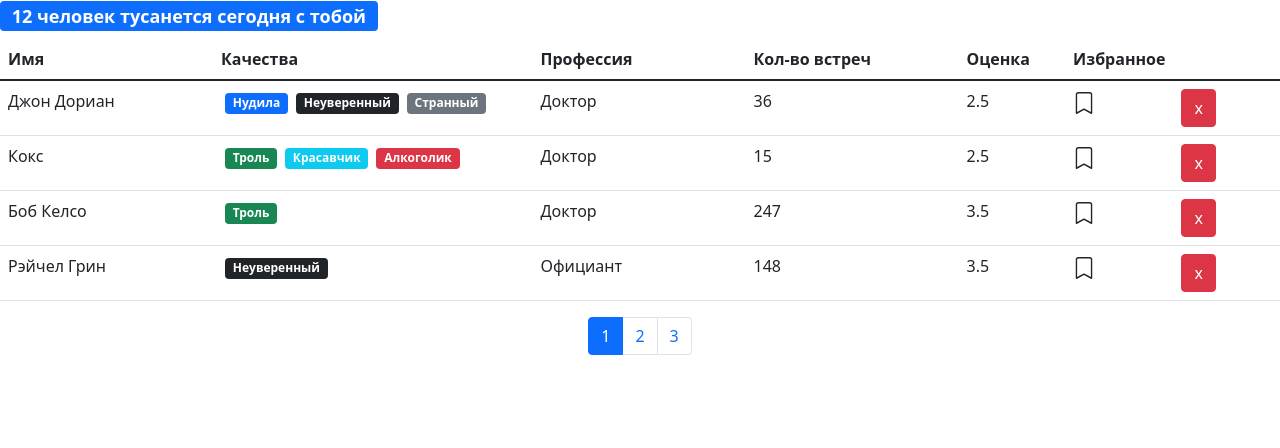
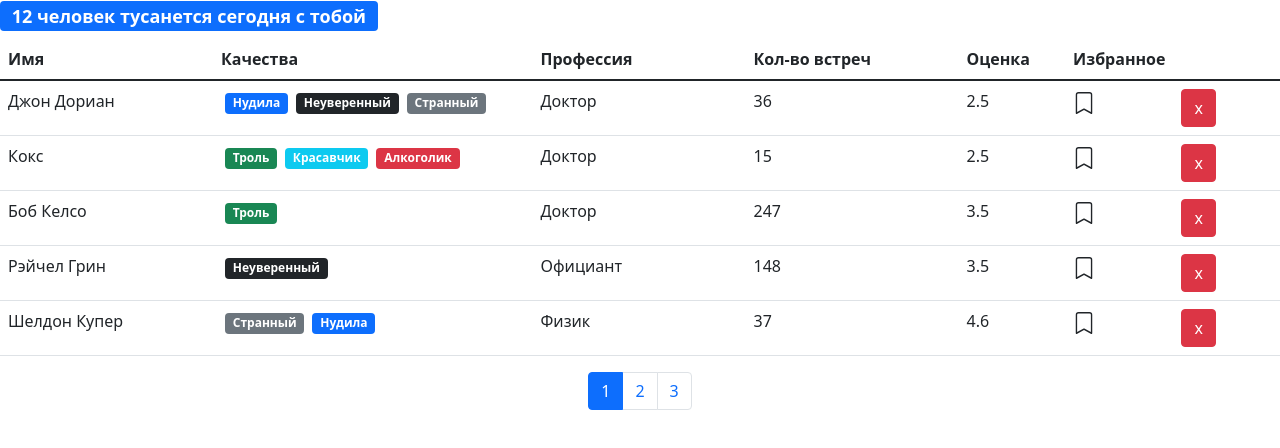
Before and after one commit to egolegegit/2_Frontend_lesson_2_1, a React (Create React App) app: page / in a window 1280 px wide. Shown: the top 448 px of the page. Built offline with nearby package versions, Linux system fonts and the light colour scheme.

Commit message:
fix  reverse delete element list

```diff
--- a/src/app/components/pagination.jsx
+++ b/src/app/components/pagination.jsx
@@ -3,8 +3,8 @@ import PropTypes from 'prop-types'
 
 import _ from 'lodash'
 
-const Pagination = ({ onPageChange, itemsCount, pageSize, currentPage }) => {
-  const pageCount = Math.ceil(itemsCount / pageSize)
+const Pagination = ({ onPageChange, userCount, pageSize, currentPage }) => {
+  const pageCount = Math.ceil(userCount / pageSize)
   const pages = _.range(1, pageCount + 1)
 
   if (pageCount === 1) {
@@ -30,7 +30,7 @@ const Pagination = ({ onPageChange, itemsCount, pageSize, currentPage }) => {
 
 Pagination.propTypes = {
   onPageChange: PropTypes.func.isRequired,
-  itemsCount: PropTypes.number.isRequired,
+  userCount: PropTypes.number.isRequired,
   pageSize: PropTypes.number.isRequired,
   currentPage: PropTypes.number.isRequired,
 }
--- a/src/app/components/users.jsx
+++ b/src/app/components/users.jsx
@@ -6,8 +6,9 @@ import Pagination from './pagination'
 import paginate from '../utils/paginate'
 
 const Users = ({ users, ...rest }) => {
+  const pageSize = 5
   const userCount = users.length
-  const pageSize = 4
+  const pageCount = Math.ceil(userCount / pageSize)
   const [currentPage, setCurrentPage] = useState(1)
 
   const theadTrasnlate = {
@@ -28,7 +29,9 @@ const Users = ({ users, ...rest }) => {
     setCurrentPage(pageIdx)
   }
 
-  const usersCrop = paginate(users, currentPage, pageSize)
+  const newCurrentPage = currentPage < pageCount ? currentPage : pageCount
+
+  const usersCrop = paginate(users, newCurrentPage, pageSize)
 
   const renderTables = () => {
     return (
@@ -56,9 +59,9 @@ const Users = ({ users, ...rest }) => {
         )}
 
         <Pagination
-          itemsCount={userCount}
+          userCount={userCount}
           pageSize={pageSize}
-          currentPage={currentPage}
+          currentPage={newCurrentPage}
           onPageChange={handlePageChange}
         />
       </>
```
